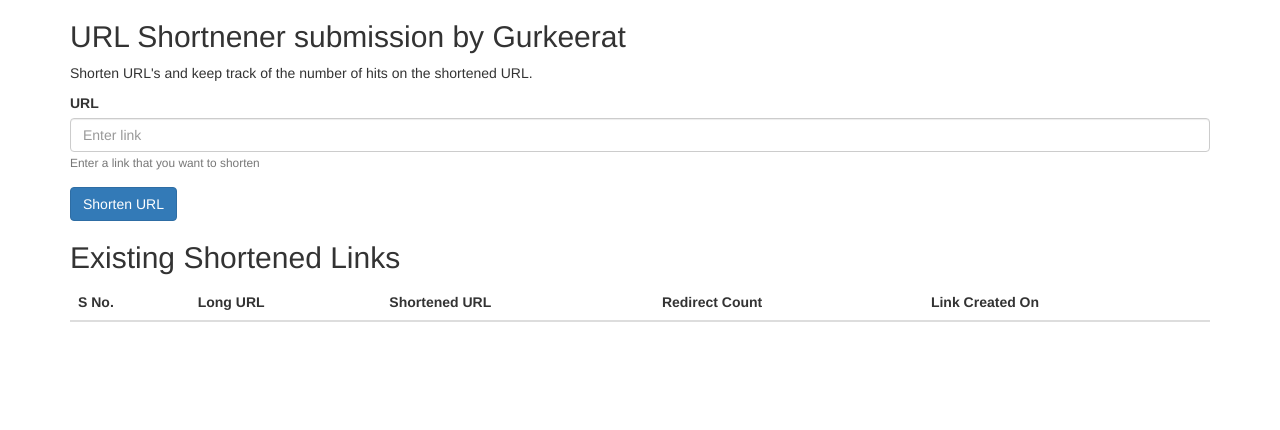
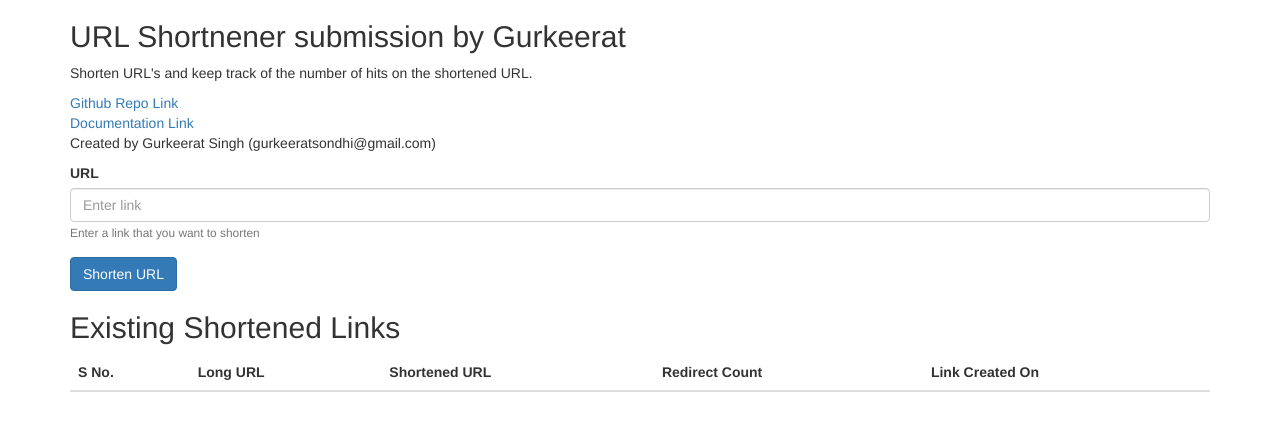
Before and after one commit to Keerat666/URL-Shortner, a website: page file.html in a window 1280 px wide. Drawn offline with nearby package versions, Linux system fonts and the light colour scheme; no server answers.

Commit message:
final commit

```diff
--- a/file.html
+++ b/file.html
@@ -13,6 +13,17 @@
 <div class="container">
   <h2>URL Shortnener submission by Gurkeerat </h2>
   <p>Shorten URL's and keep track of the number of hits on the shortened URL.</p>
+  <div>
+    <a target="_blank" href="https://github.com/Keerat666/URL-Shortner">Github Repo Link</a>
+  </div>
+  <div>
+    <a target="_blank" href="https://documenter.getpostman.com/view/9600373/UVJigDfY">Documentation Link</a>
+
+  </div>
+  <div>
+    <p>Created by Gurkeerat Singh (gurkeeratsondhi@gmail.com)</p>
+
+  </div>
 
 
     <div class="form-group">
@@ -42,6 +53,10 @@
     </tbody>
   </table>
 </div>
+
+
+
+
 
 </body>
 
```
